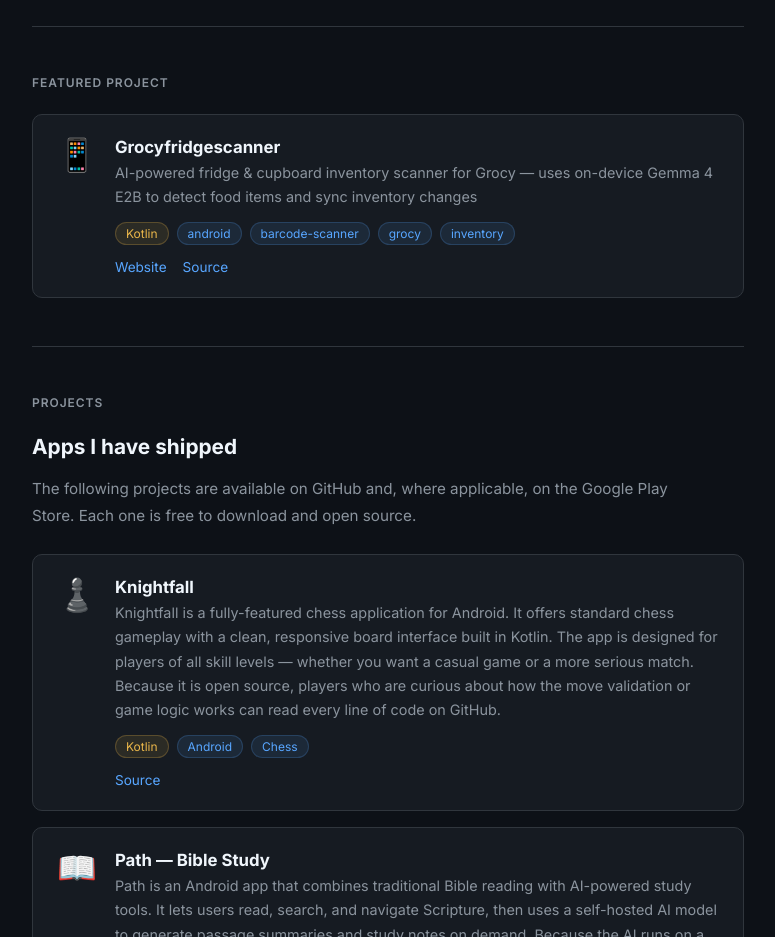
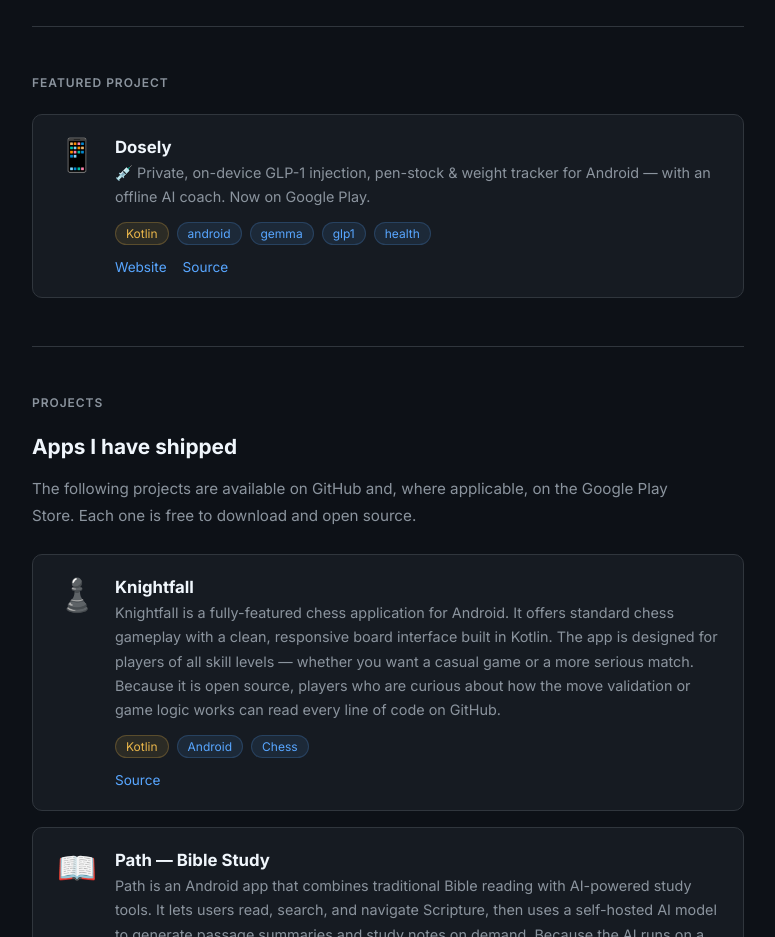
Before and after one commit to chartmann1590/chartmann1590.github.io, a plain HTML site: page index.html in a window 1280 px wide. Shown: the part 1900-2837 px from the top of the page, without its empty margins (252-1027 px from the left). Drawn offline with Linux system fonts and the light colour scheme.

Commit message:
chore: rotate featured project [skip ci]

```diff
--- a/index.html
+++ b/index.html
@@ -392,18 +392,18 @@
         <div class="project-card">
           <div class="project-icon">📱</div>
           <div class="project-body">
-            <div class="project-name">Grocyfridgescanner</div>
-            <div class="project-desc">AI-powered fridge & cupboard inventory scanner for Grocy — uses on-device Gemma 4 E2B to detect food items and sync inventory changes</div>
+            <div class="project-name">Dosely</div>
+            <div class="project-desc">💉 Private, on-device GLP-1 injection, pen-stock & weight tracker for Android — with an offline AI coach. Now on Google Play.</div>
             <div class="project-tags">
               <span class="tag  gold">Kotlin</span>
               <span class="tag">android</span>
-              <span class="tag">barcode-scanner</span>
-              <span class="tag">grocy</span>
-              <span class="tag">inventory</span>
+              <span class="tag">gemma</span>
+              <span class="tag">glp1</span>
+              <span class="tag">health</span>
             </div>
             <div class="project-links">
-              <a href="https://chartmann1590.github.io/GrocyFridgeScanner/">Website</a>
-              <a href="https://github.com/chartmann1590/GrocyFridgeScanner">Source</a>
+              <a href="https://chartmann1590.github.io/dosely/">Website</a>
+              <a href="https://github.com/chartmann1590/dosely">Source</a>
             </div>
           </div>
         </div>
```
